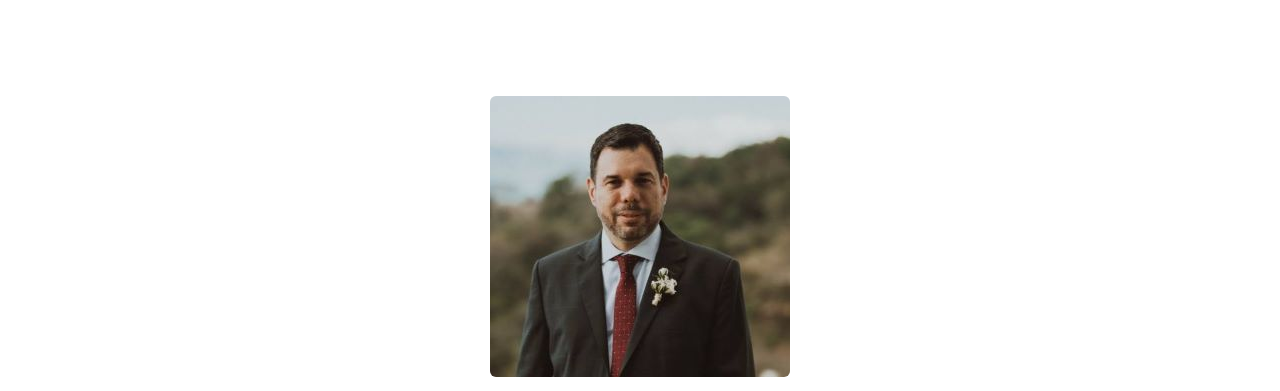
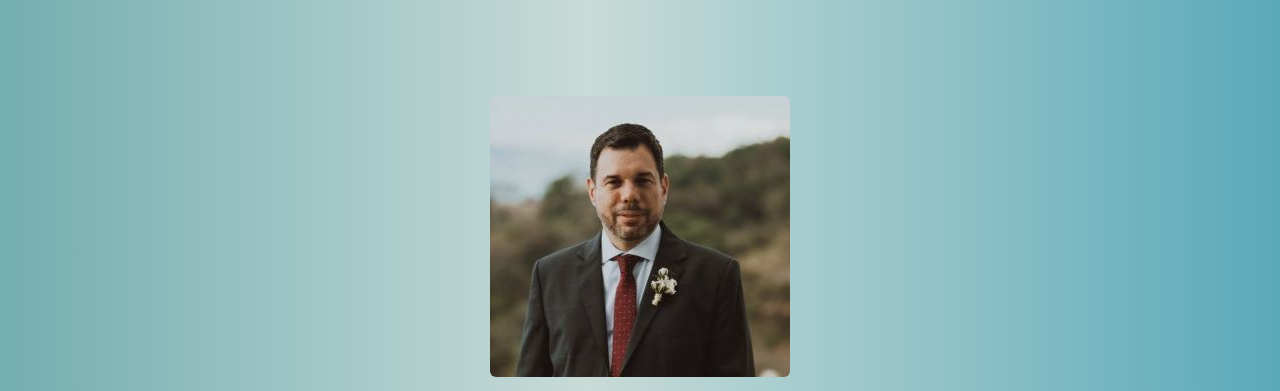
Before and after one commit to jeanomobono/personal-page, a plain HTML site: page index.html in a window 1280 px wide. Shown: the top 391 px of the page. Drawn offline with nearby package versions, Linux system fonts and the light colour scheme.

Commit message:
Agrega gradiente al background

```diff
--- a/styles.css
+++ b/styles.css
@@ -1,3 +1,8 @@
 #my-pic {
     width: 30%;
 }
+
+body {
+    background: rgb(115, 174, 177);
+    background: linear-gradient(90deg, rgba(115, 174, 177, 1) 0%, rgba(200, 219, 215, 1) 46%, rgba(90, 169, 185, 1) 100%);
+}
```
